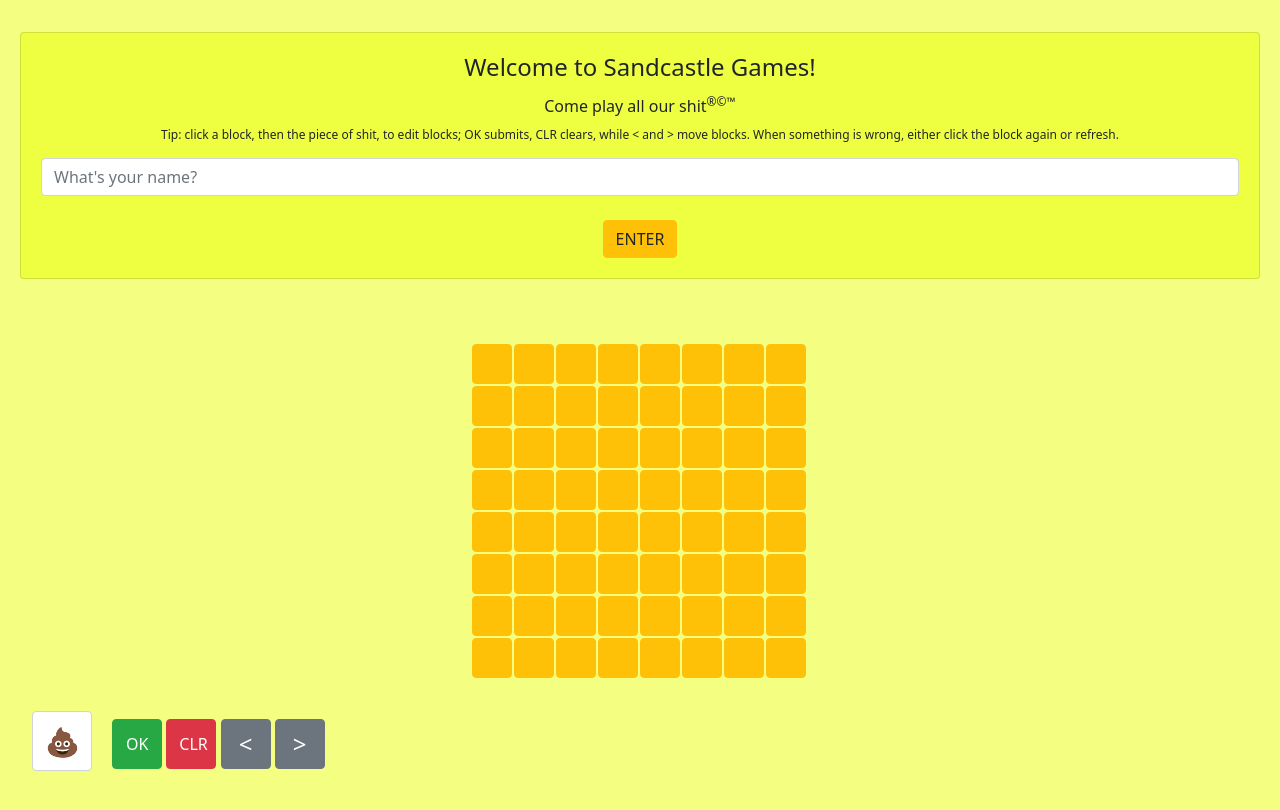
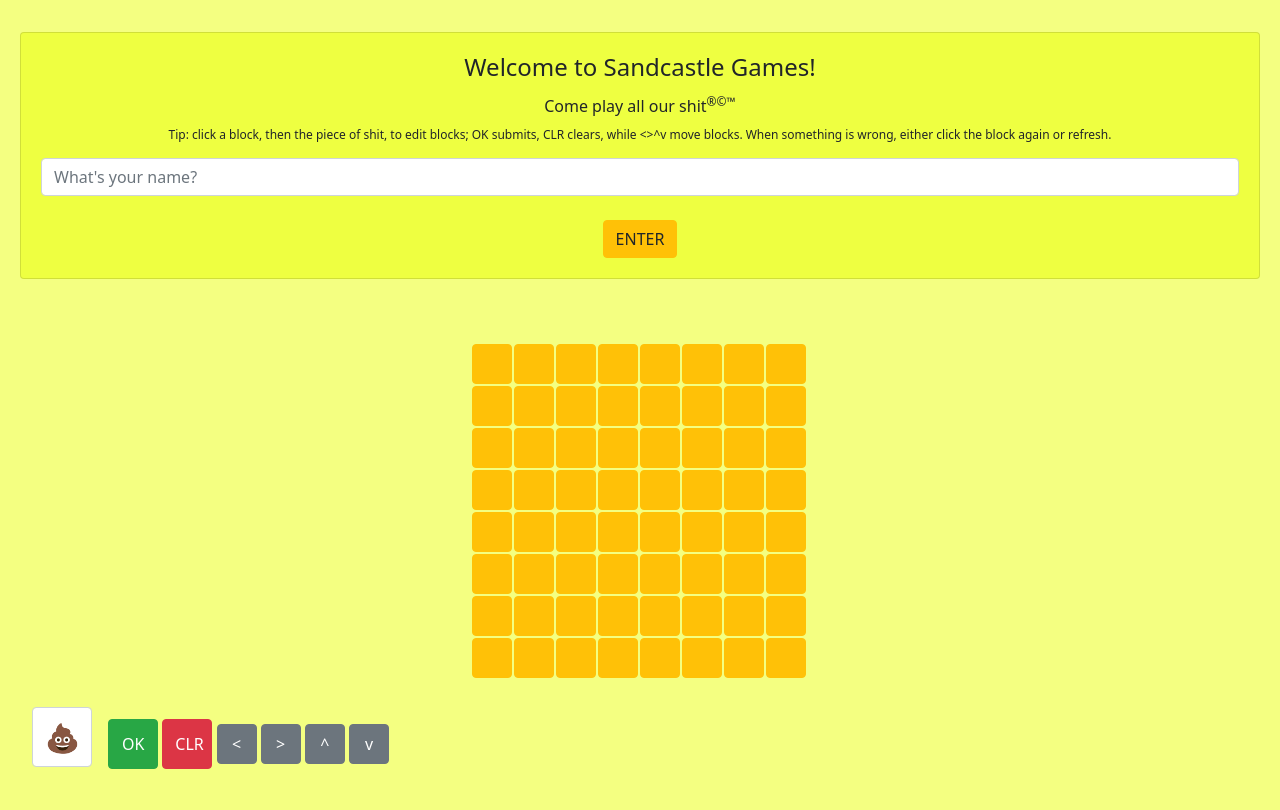
Before and after one commit to fakefred/SCGames, a website: page static/grid.html in a window 1280 px wide. Shown: the top 810 px of the page. Drawn offline with nearby package versions, Linux system fonts and the light colour scheme; no server answers.

Commit message:
add move block up&down feature

```diff
--- a/static/grid.html
+++ b/static/grid.html
@@ -24,7 +24,7 @@
                         Come play all our shit<sup>&reg;&copy;&trade;</sup
                         ><br />
                         <sub>Tip: click a block, then the piece of shit, to edit
-                        blocks; OK submits, CLR clears, while &lt; and &gt; move
+                        blocks; OK submits, CLR clears, while &lt;&gt;^v move
                         blocks. When something is wrong, either click the block
                         again or refresh.</sub>
                     </p>
@@ -88,6 +88,22 @@
                 >
                     &gt;
                 </button>
+
+                <button
+                    id="swap-up"
+                    class="btn btn-secondary btn-m"
+                    onclick="swap('up')"
+                >
+                    ^
+                </button>
+
+                <button
+                    id="swap-down"
+                    class="btn btn-secondary btn-m"
+                    onclick="swap('down')"
+                >
+                    v
+                </button>
             </div>
             <br />
         </main>
--- a/static/script/grid.js
+++ b/static/script/grid.js
@@ -113,13 +113,17 @@ function swap(direction) {
             swapWith = { y, x: x - 1 };
         } else if (direction === 'right' && editing.x < 7) {
             swapWith = { y, x: x + 1 };
+        } else if (direction === 'up' && editing.y > 0) {
+            swapWith = { y: y - 1, x };
+        } else if (direction === 'down' && editing.y < 7) {
+            swapWith = { y: y + 1, x };
         }
         const adjacentChar = getBlock(swapWith.y, swapWith.x);
         uploadChar(editing.y, editing.x, adjacentChar, name);
         uploadChar(swapWith.y, swapWith.x, originalChar, name);
         setBlock(editing.y, editing.x, adjacentChar);
         setBlock(swapWith.y, swapWith.x, originalChar);
-        editing = {y: swapWith.y, x: swapWith.x};
+        editing = { y: swapWith.y, x: swapWith.x };
     }
 }
 
--- a/static/stylesheet/grid.css
+++ b/static/stylesheet/grid.css
@@ -45,7 +45,7 @@ body {
 #char-input {
     position: relative;
     left: 16px;
-    top: 16px;
+    top: 12px;
     width: 60px;
     height: 60px;
     font-size: 28px;
@@ -53,15 +53,20 @@ body {
     display: inline;
 }
 
-#submit-char, #clear-block, #swap-left, #swap-right {
+#submit-char, #clear-block, #swap-left, #swap-right, #swap-up, #swap-down {
     position: relative;
     top: 12px;
-    left: 32px;
-    width: 50px;
-    height: 50px;
     color: white;
 }
 
-#swap-left, #swap-right {
-    font-size: 1.5em;
+#submit-char, #clear-block {
+    width: 50px;
+    height: 50px;
+    left: 28px;
 }
+
+#swap-left, #swap-right, #swap-up, #swap-down {
+    width: 40px;
+    height: 40px;
+    left: 28px;
+}
```
